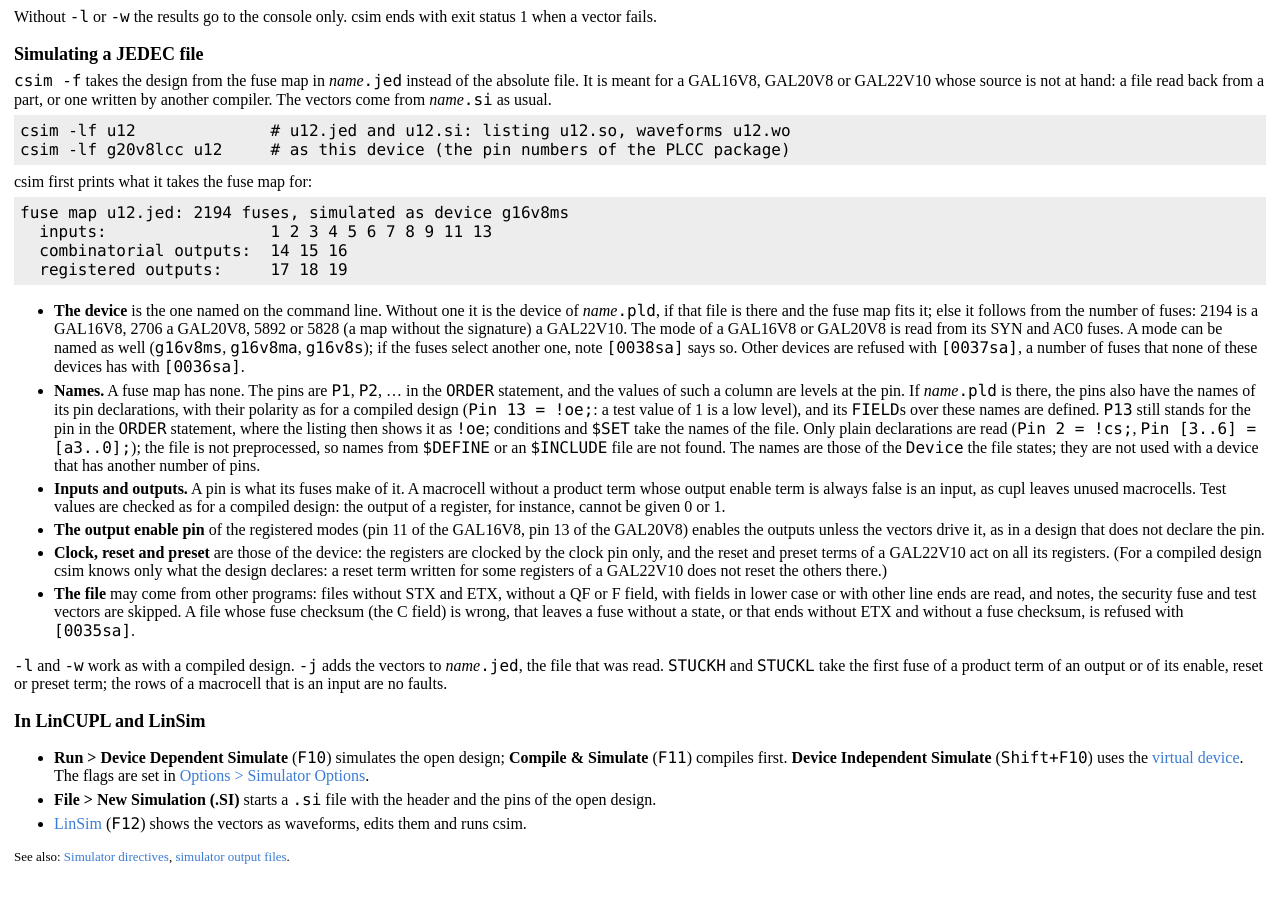
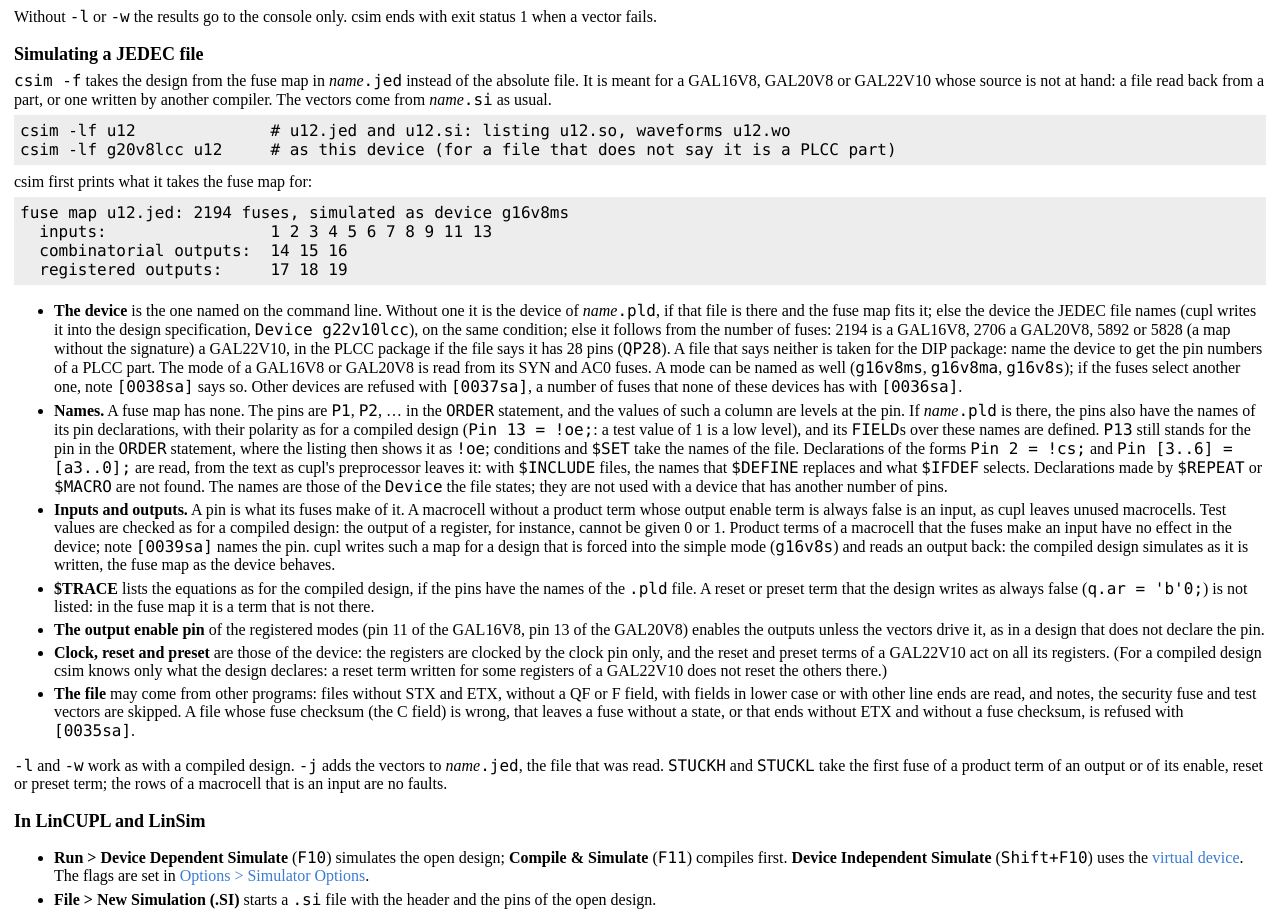
Before and after one commit to reinauer/LinCUPL, a plain HTML site: page doc/help/sim-overview.html in a window 1280 px wide. Shown: the part 952-1867 px from the top of the page. Before the commit the page ends 1825 px from the top, so only its background shows below. Drawn offline with Linux system fonts and the light colour scheme.

Commit message:
doc: csim -f takes the device from the file and reads preprocessed names
The README and the help page on the simulator say what csim -f now does:
the device a JEDEC file names and the PLCC package by QP28, pin names
from the .pld file as the preprocessor leaves them, $TRACE as for the
compiled design, and note [0039sa] for product terms of a macrocell that
the fuses make an input.

```diff
--- a/doc/help/sim-overview.html
+++ b/doc/help/sim-overview.html
@@ -72,7 +72,7 @@ GAL16V8, GAL20V8 or GAL22V10 whose source is not at hand: a file read
 back from a part, or one written by another compiler.  The vectors come
 from <i>name</i><tt>.si</tt> as usual.</p>
 <pre class="shell">csim -lf u12              # u12.jed and u12.si: listing u12.so, waveforms u12.wo
-csim -lf g20v8lcc u12     # as this device (the pin numbers of the PLCC package)</pre>
+csim -lf g20v8lcc u12     # as this device (for a file that does not say it is a PLCC part)</pre>
 <p>csim first prints what it takes the fuse map for:</p>
 <pre class="output">fuse map u12.jed: 2194 fuses, simulated as device g16v8ms
   inputs:                 1 2 3 4 5 6 7 8 9 11 13
@@ -81,10 +81,14 @@ csim -lf g20v8lcc u12     # as this device (the pin numbers of the PLCC package)
 <ul>
 <li><b>The device</b> is the one named on the command line.  Without one it is the device
 of <i>name</i><tt>.pld</tt>, if that file is there and the fuse map fits
-it; else it follows from the number of fuses: 2194 is a GAL16V8, 2706 a
-GAL20V8, 5892 or 5828 (a map without the signature) a GAL22V10.  The
-mode of a GAL16V8 or GAL20V8 is read from its SYN and AC0 fuses.  A mode
-can be named as well (<tt>g16v8ms</tt>, <tt>g16v8ma</tt>,
+it; else the device the JEDEC file names (cupl writes it into the design
+specification, <tt>Device g22v10lcc</tt>), on the same condition; else it
+follows from the number of fuses: 2194 is a GAL16V8, 2706 a GAL20V8, 5892
+or 5828 (a map without the signature) a GAL22V10, in the PLCC package if
+the file says it has 28 pins (<tt>QP28</tt>).  A file that says neither is
+taken for the DIP package: name the device to get the pin numbers of a
+PLCC part.  The mode of a GAL16V8 or GAL20V8 is read from its SYN and AC0
+fuses.  A mode can be named as well (<tt>g16v8ms</tt>, <tt>g16v8ma</tt>,
 <tt>g16v8s</tt>); if the fuses select another one, note
 <tt>[0038sa]</tt> says so.  Other devices are refused with
 <tt>[0037sa]</tt>, a number of fuses that none of these devices has with
@@ -97,17 +101,27 @@ design (<tt>Pin 13 = !oe;</tt>: a test value of 1 is a low level), and
 its <tt>FIELD</tt>s over these names are defined.  <tt>P13</tt> still
 stands for the pin in the <tt>ORDER</tt> statement, where the listing
 then shows it as <tt>!oe</tt>; conditions and <tt>$SET</tt> take the
-names of the file.  Only plain
-declarations are read (<tt>Pin 2 = !cs;</tt>,
-<tt>Pin [3..6] = [a3..0];</tt>); the file is not preprocessed, so names
-from <tt>$DEFINE</tt> or an <tt>$INCLUDE</tt> file are not found.  The
+names of the file.  Declarations of the forms <tt>Pin 2 = !cs;</tt> and
+<tt>Pin [3..6] = [a3..0];</tt> are read, from the text as cupl's
+preprocessor leaves it: with <tt>$INCLUDE</tt> files, the names that
+<tt>$DEFINE</tt> replaces and what <tt>$IFDEF</tt> selects.  Declarations
+made by <tt>$REPEAT</tt> or <tt>$MACRO</tt> are not found.  The
 names are those of the <tt>Device</tt> the file states; they are not used
 with a device that has another number of pins.</li>
 <li><b>Inputs and outputs.</b> A pin is what its fuses make of it.  A
 macrocell without a product term whose output enable term is always
 false is an input, as cupl leaves unused macrocells.  Test values are
 checked as for a compiled design: the output of a register, for
-instance, cannot be given 0 or 1.</li>
+instance, cannot be given 0 or 1.  Product terms of a macrocell that the
+fuses make an input have no effect in the device; note
+<tt>[0039sa]</tt> names the pin.  cupl writes such a map for a design
+that is forced into the simple mode (<tt>g16v8s</tt>) and reads an output
+back: the compiled design simulates as it is written, the fuse map as
+the device behaves.</li>
+<li><b>$TRACE</b> lists the equations as for the compiled design, if the
+pins have the names of the <tt>.pld</tt> file.  A reset or preset term
+that the design writes as always false (<tt>q.ar = 'b'0;</tt>) is not
+listed: in the fuse map it is a term that is not there.</li>
 <li><b>The output enable pin</b> of the registered modes (pin 11 of the
 GAL16V8, pin 13 of the GAL20V8) enables the outputs unless the vectors
 drive it, as in a design that does not declare the pin.</li>
```
Also changed, not shown: 1 other file.
